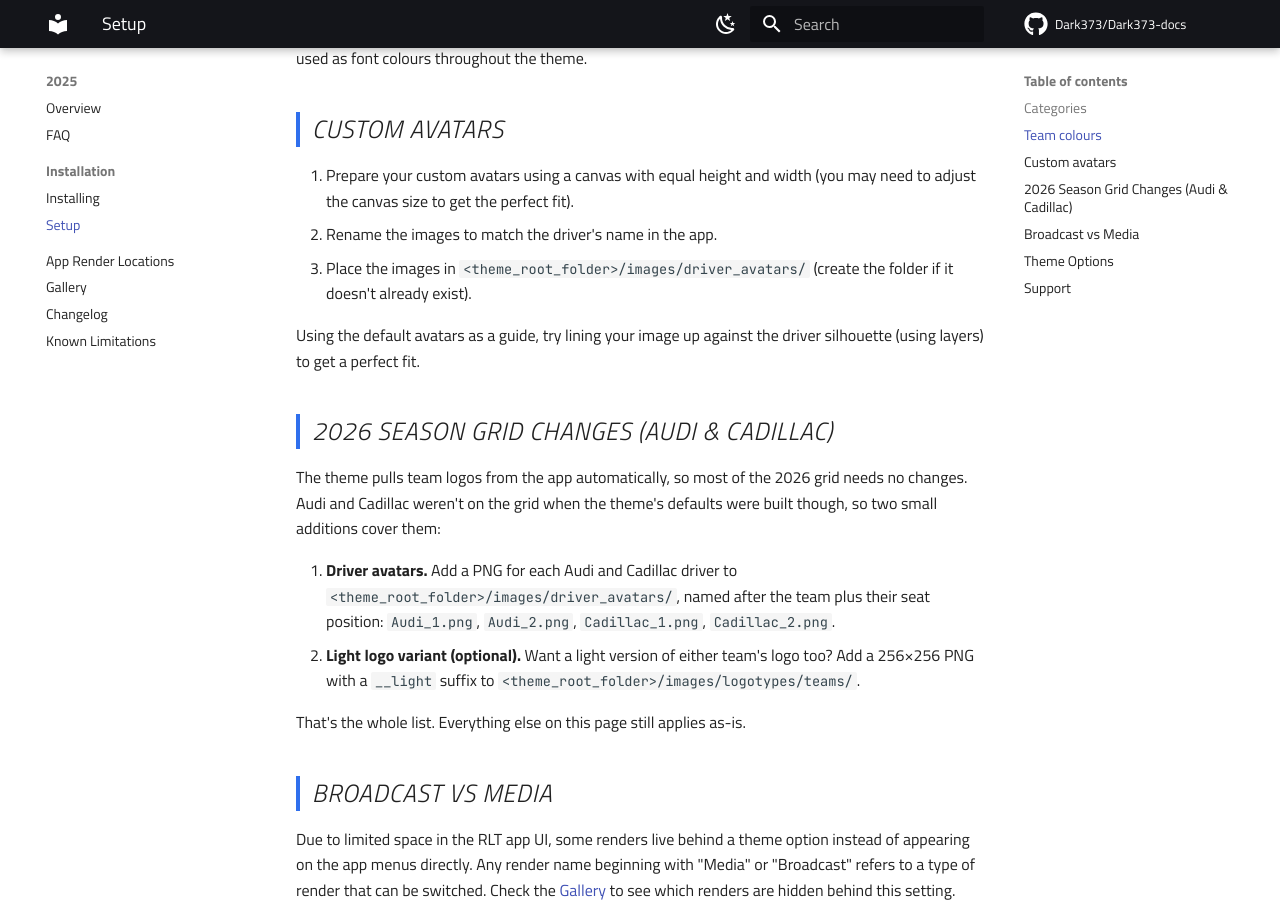
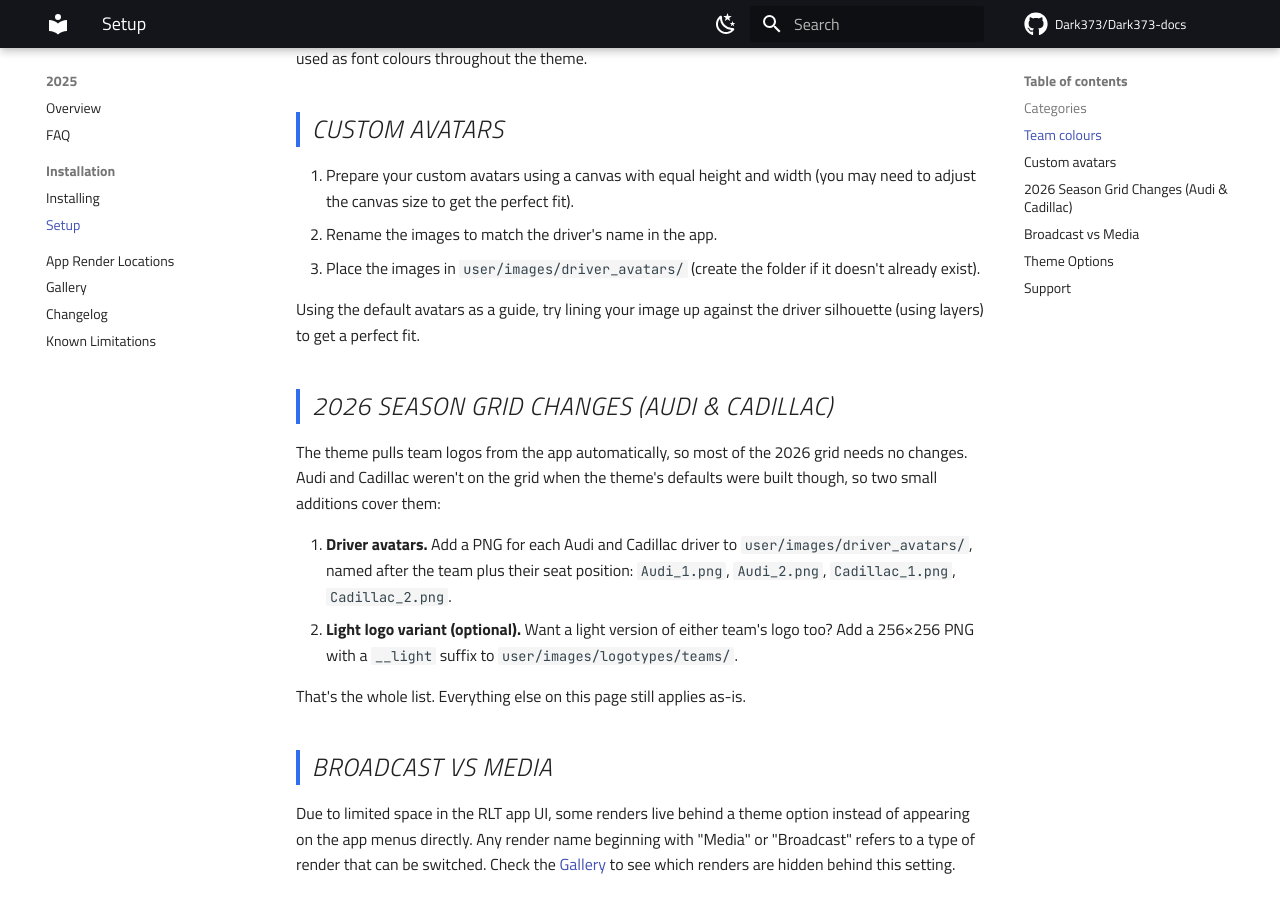
Before and after one commit to Dark373/Dark373-docs, an MkDocs documentation site: the page built from docs/f1-2025-theme/theme-options.md, in a window 1280 px wide and 900 px high, scrolled down 782 px. Built offline with MkDocs 1.6.1 and Material for MkDocs 9.7.7, drawn with Linux system fonts in a browser that asks for light colours; comment, search, counter and statistics services are not loaded.

Commit message:
Fix driver avatar/logo path convention: user/ not theme root (both themes)
Co-Authored-By: Claude Sonnet 5 <noreply@anthropic.com>
Claude-Session: https://claude.ai/code/session_01WEWdRkUQPkz2PnDqHzXaDT

```diff
--- a/docs/f1-2025-theme/theme-options.md
+++ b/docs/f1-2025-theme/theme-options.md
@@ -31,7 +31,7 @@ colours. Tertiary colours are used as font colours throughout the theme.
 1. Prepare your custom avatars using a canvas with equal height and width
    (you may need to adjust the canvas size to get the perfect fit).
 2. Rename the images to match the driver's name in the app.
-3. Place the images in `<theme_root_folder>/images/driver_avatars/` (create
+3. Place the images in `user/images/driver_avatars/` (create
    the folder if it doesn't already exist).
 
 Using the default avatars as a guide, try lining your image up against the
@@ -45,12 +45,12 @@ the theme's defaults were built though, so two small additions cover
 them:
 
 1. **Driver avatars.** Add a PNG for each Audi and Cadillac driver to
-   `<theme_root_folder>/images/driver_avatars/`, named after the team plus
+   `user/images/driver_avatars/`, named after the team plus
    their seat position: `Audi_1.png`, `Audi_2.png`, `Cadillac_1.png`,
    `Cadillac_2.png`.
 2. **Light logo variant (optional).** Want a light version of either
    team's logo too? Add a 256×256 PNG with a `__light` suffix to
-   `<theme_root_folder>/images/logotypes/teams/`.
+   `user/images/logotypes/teams/`.
 
 That's the whole list. Everything else on this page still applies as-is.
 
```
Also changed, not shown: docs/f1-2026-theme/theme-options.md (+1 -1 lines).
